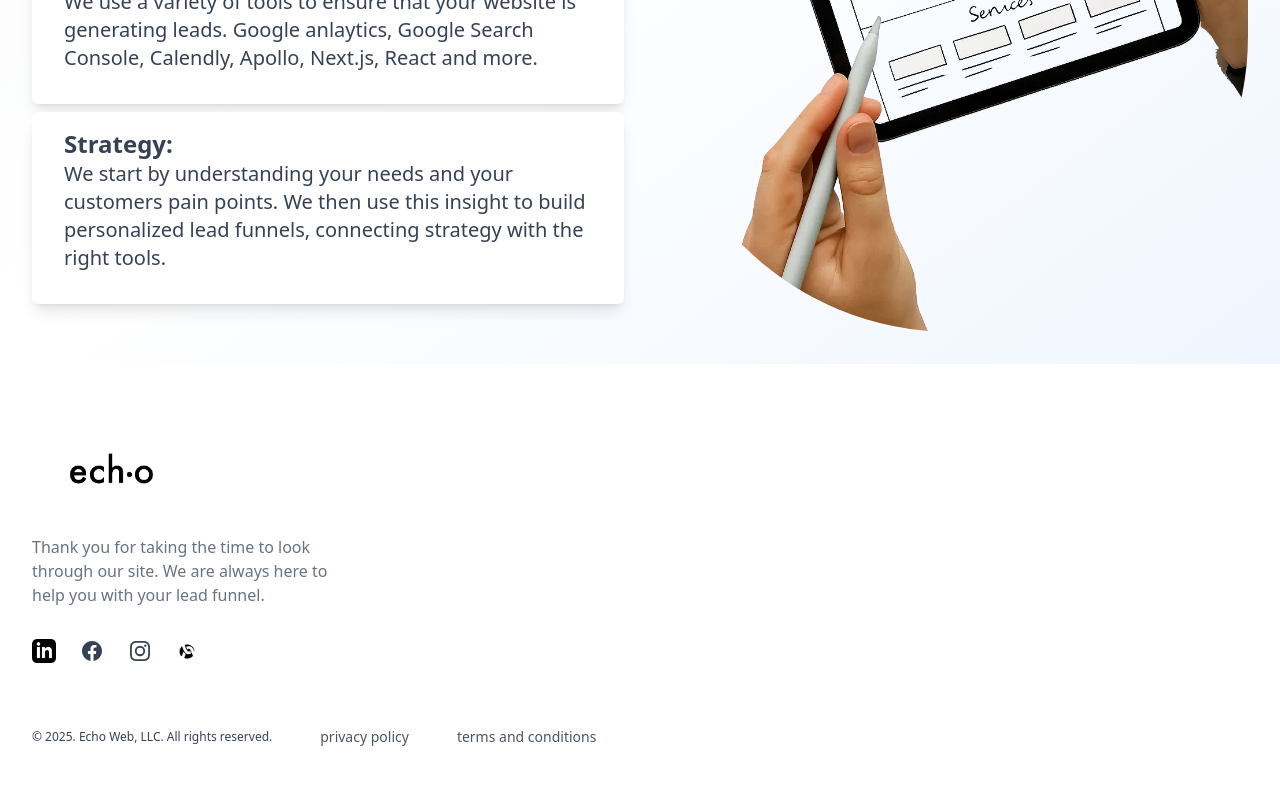
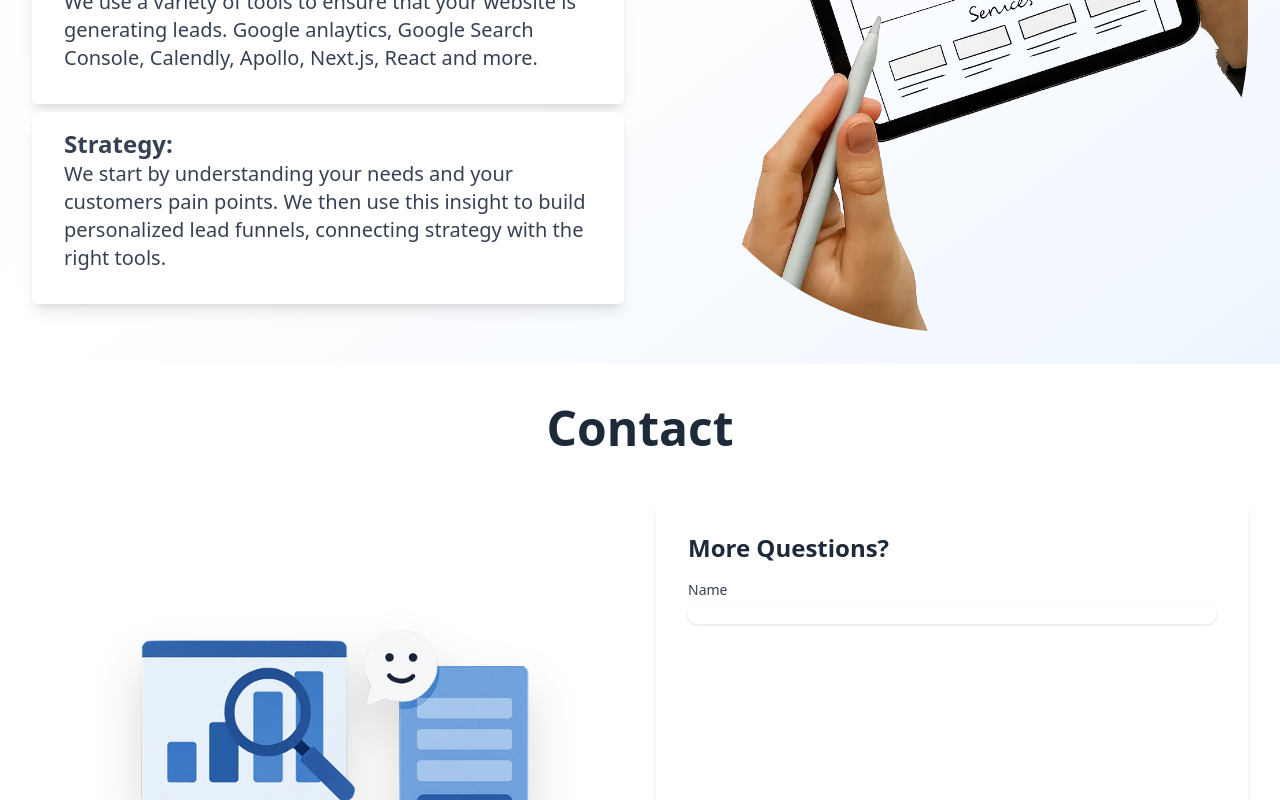
Before and after one commit to AndrewKalGit/echoweb-landing-2025, a Next.js app: page / in a window 1280 px wide. Shown: the part 2000-2800 px from the top of the page. Built offline with nearby package versions, Linux system fonts and the light colour scheme.

Commit message:
privacy and terms mvp

```diff
--- a/src/app/landing-components/banner-landing.tsx
+++ b/src/app/landing-components/banner-landing.tsx
@@ -25,7 +25,10 @@ const Bannerlanding = () => {
 			<div className='bg-[url(/bannerbg.webp)] bg-no-repeat bg-size-[820px] bg-right mx-auto min-h-[75vh] px-4 py-28 sm:px-32 sm:py-32'>
 				<div className='mx-auto text-center bg-white p-10 py-20 rounded-lg shadow-lg max-w-2xl'>
 					<h1 className='text-3xl sm:text-4xl font-bold text-gray-900 xl:text-5xl'>
-						More <strong className='text-blue-500'>{buzzWord[0]}</strong>
+						More{' '}
+						<strong className='drop-shadow-2xl text-blue-500'>
+							{buzzWord[0]}
+						</strong>
 					</h1>
 					<h2 className='text-3xl sm:text-4xl font-bold text-gray-700 xl:text-5xl'>
 						Less Stress
--- a/src/app/landing-components/contact-section-landing.tsx
+++ b/src/app/landing-components/contact-section-landing.tsx
@@ -1,9 +1,38 @@
+import Image from 'next/image';
+import contactImg from '../../../public/contact.webp';
+
 const Contact = () => {
-    return (
-        <div>
+	return (
+		<section id='contact'>
+			<h1 className='flex justify-center text-5xl font-semibold mt-10 text-gray-800'>
+				Contact
+			</h1>
+			<div className='grid grid-cols-1 md:grid-cols-2 gap-8 max-w-screen-xl mx-auto p-8'>
+				<Image
+					src={contactImg}
+					alt='Visual Summary of Our Services'
+					className='rounded-lg w-full h-auto drop-shadow-2xl'
+				/>
+				<form className='shadow-lg mt-4 p-8 roudned-lg bg-white'>
+					<h2 className='text-2xl font-semibold mb-4 text-gray-800'>
+						More Questions?
+					</h2>
+					<label
+						htmlFor='name'
+						className='block text-sm font-medium text-gray-700'>
+						Name
+					</label>
+					<input
+						type='text'
+						id='name'
+						name='name'
+						required
+						className='mt-1 block w-full border-gray-300 rounded-md shadow-sm focus:border-blue-500 focus:ring-blue-500 sm:text-sm'
+					/>
+				</form>
+			</div>
+		</section>
+	);
+};
 
-        </div>
-    )
-}
-
-export default Contact
+export default Contact;
```
Also changed, not shown: public/contact.webp (added).
